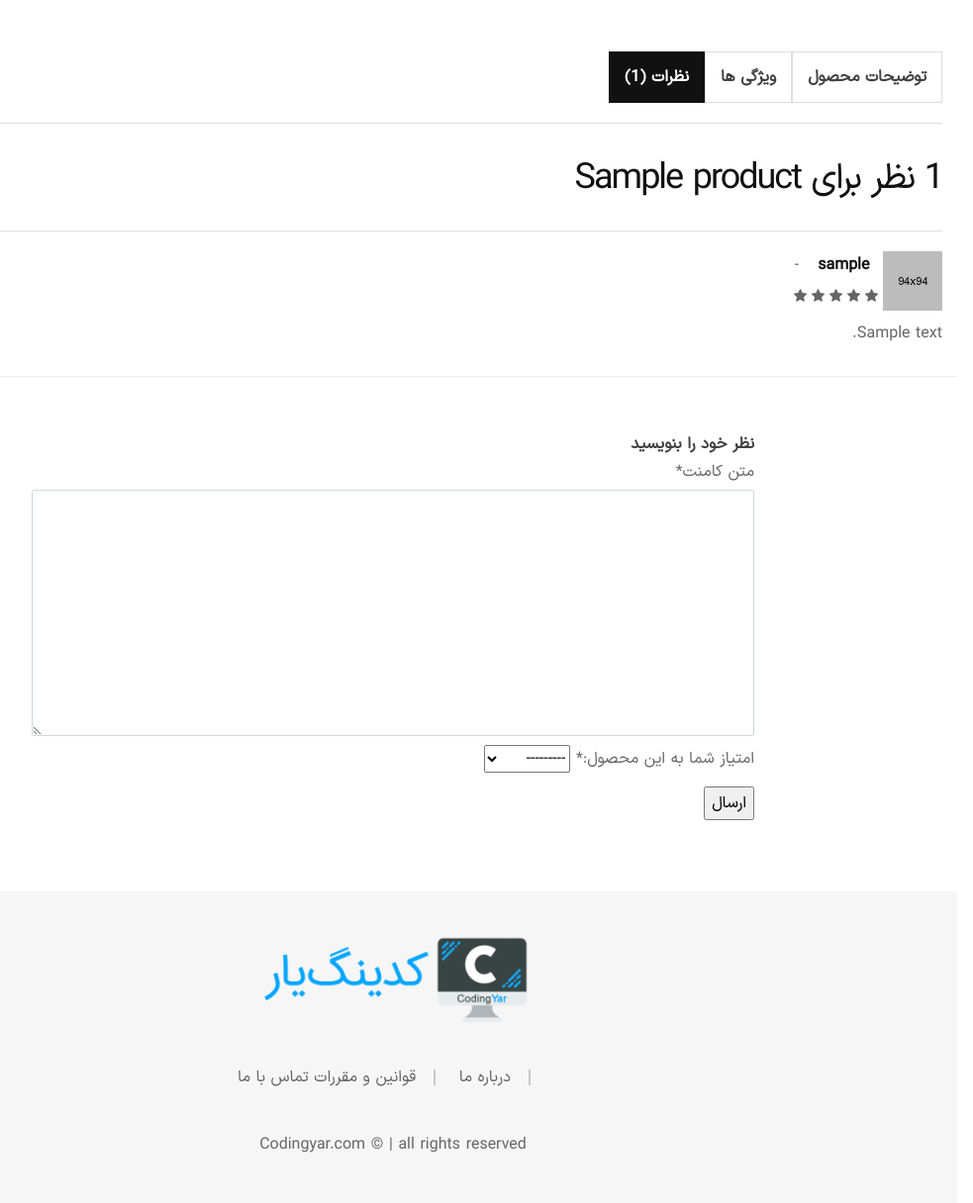
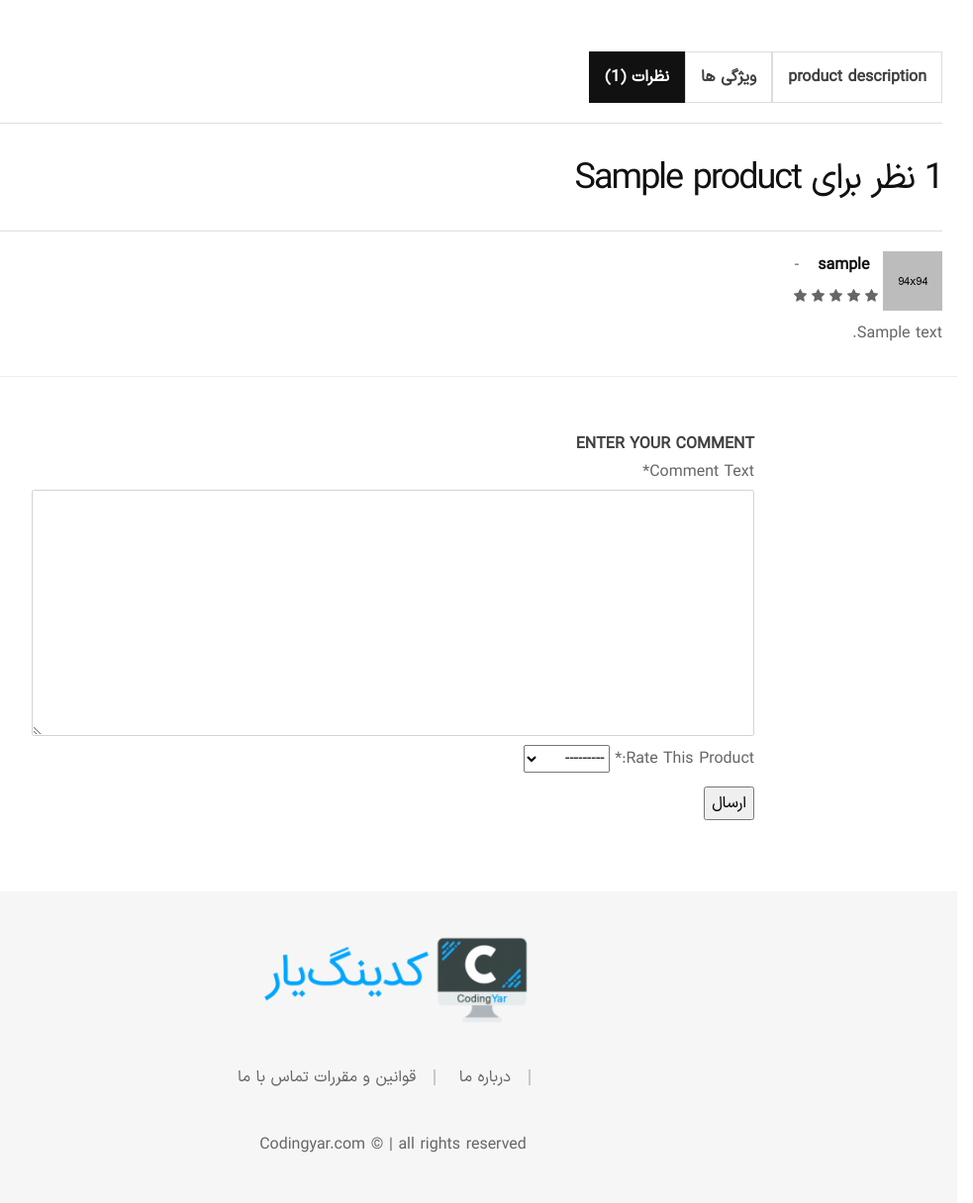
Before and after one commit to realhesam04/OnlineShop, a Django app: page /products/1/ in a window 1280 px wide, after a click that opens the changed part. Shown: the part 777-1993 px from the top of the page at 99% size, without its empty margins (261-1244 px from the left). Run offline with Django 4.2, Linux system fonts and the light colour scheme; tables that the repository leaves empty hold one stand-in row (values such as "Sample post"); parts of the project's set-up code (start-up, migrations or seed data) failed here and were passed over; some libraries are stand-ins or nearby versions; some web fonts are replaced.

Commit message:
added i18n & translation

```diff
--- a/products/models.py
+++ b/products/models.py
@@ -30,9 +30,9 @@ class Comment(models.Model):
     ]
 
     product = models.ForeignKey(Product,on_delete=models.CASCADE,related_name='comments')
-    author = models.ForeignKey(get_user_model(),on_delete=models.CASCADE,related_name='comments')
-    text = models.TextField(verbose_name='متن کامنت')
-    stars = models.CharField(max_length=10,choices=PRODUCT_STARS, verbose_name='امتیاز شما به این محصول:')
+    author = models.ForeignKey(get_user_model(),on_delete=models.CASCADE,related_name='comments', verbose_name='Comment Author')
+    text = models.TextField(verbose_name='Comment Text')
+    stars = models.CharField(max_length=10,choices=PRODUCT_STARS, verbose_name='Rate This Product:')
     active = models.BooleanField(default=True)
 
     datetime_create = models.DateTimeField(auto_now_add=True)
--- a/products/templates/products/product_detail.html
+++ b/products/templates/products/product_detail.html
@@ -3,6 +3,7 @@
 {% load crispy_forms_tags %}
 {% load static %}
 {% load comment_tags %}
+{% load i18n %}
 
 {% block page_title %}{{ product.title }} {% endblock %}
 
@@ -82,7 +83,7 @@
                             <div class="product-data-tab tab-style-3">
                                 <div class="nav nav-tabs product-data-tab__head" id="product-tab" role="tablist">
                                     <a class="m-0 product-data-tab__link nav-link active" id="nav-description-tab" data-toggle="tab" href="#nav-description" role="tab" aria-selected="true">
-                                        <span>توضیحات محصول</span>
+                                        <span>{% trans 'product description' %}</span>
                                     </a>
                                     <a class="m-0 product-data-tab__link nav-link" id="nav-info-tab" data-toggle="tab" href="#nav-info" role="tab" aria-selected="true">
                                         <span>ویژگی ها</span>
@@ -158,7 +159,7 @@
                                                 <div class="row">
                                                     <div class="border-top py-5 w-100"></div>
                                                     <div class="col-lg-8 m-auto">
-                                                        <span class="reply-title pull-right">نظر خود را بنویسید</span>
+                                                        <span class="reply-title pull-right">{% trans 'Enter your comment' %}</span>
                                                         <br>
                                                         <form method="post" action="{% url 'comment_create' product.id %}">
                                                             {% csrf_token %}
```
Also changed, not shown: products/locale/fa/LC_MESSAGES/django.po (added), 1 other file.
